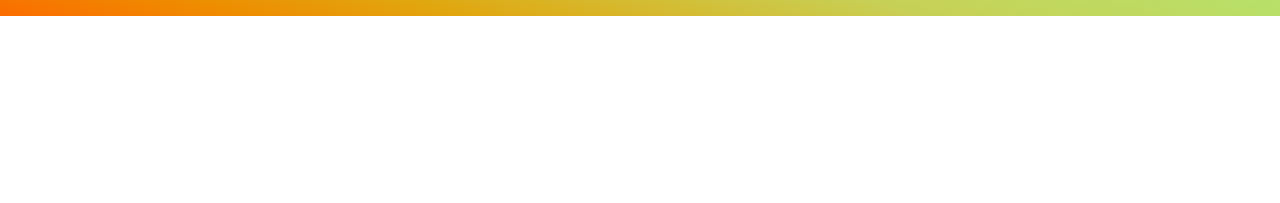
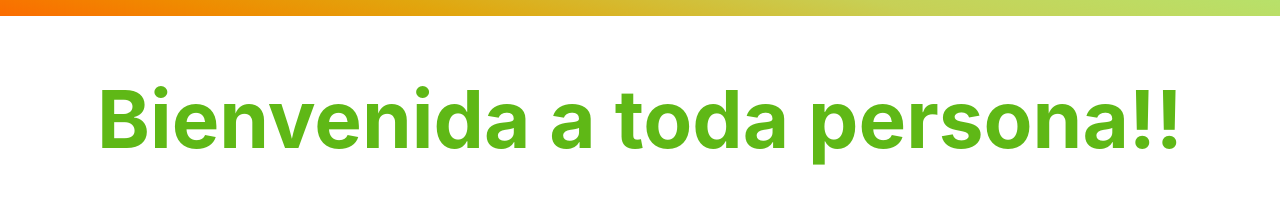
Before and after one commit to OctaRobles/react-coderhouse, a React (Create React App) app: page / in a window 1280 px wide. Shown: the part 331-534 px from the top of the page. Built offline with nearby package versions, Linux system fonts and the light colour scheme.

Commit message:
cuarto commit

```diff
--- a/src/App.js
+++ b/src/App.js
@@ -2,6 +2,7 @@
 import './App.css';
 import NavBar from './components/NavBar/NavBar';
 import ItemListContainer from './components/NavBar/ItemListContainer/ItemListContainer';
+import Comprs from './components/ComprsUno/ComprsUno';
 
 function App() {
   return (
@@ -10,6 +11,9 @@ function App() {
         <div>
           <NavBar/>
         </div>
+        <div>
+        <Comprs prop_greeting={"Bienvenida a toda persona!!"}/>
+        </div>
       </header>
     </div>
   );
```
